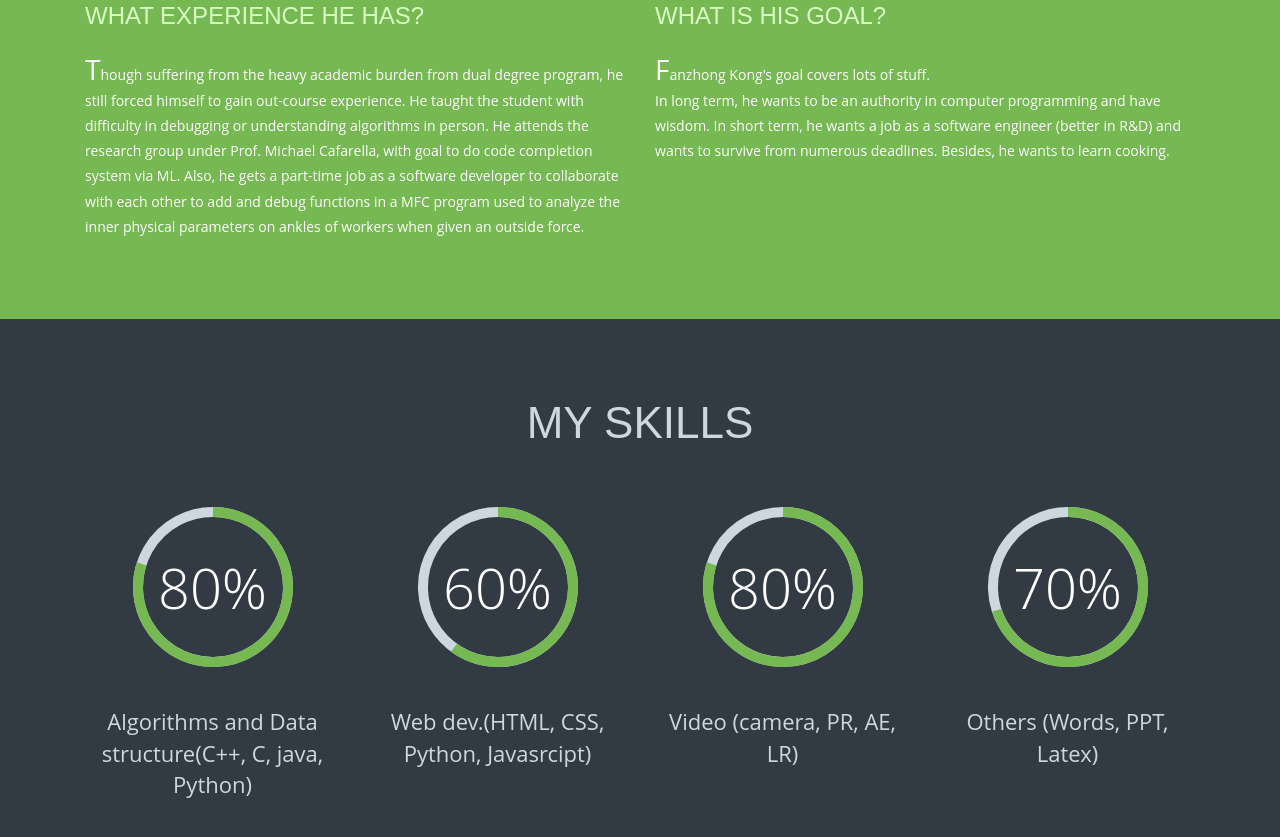
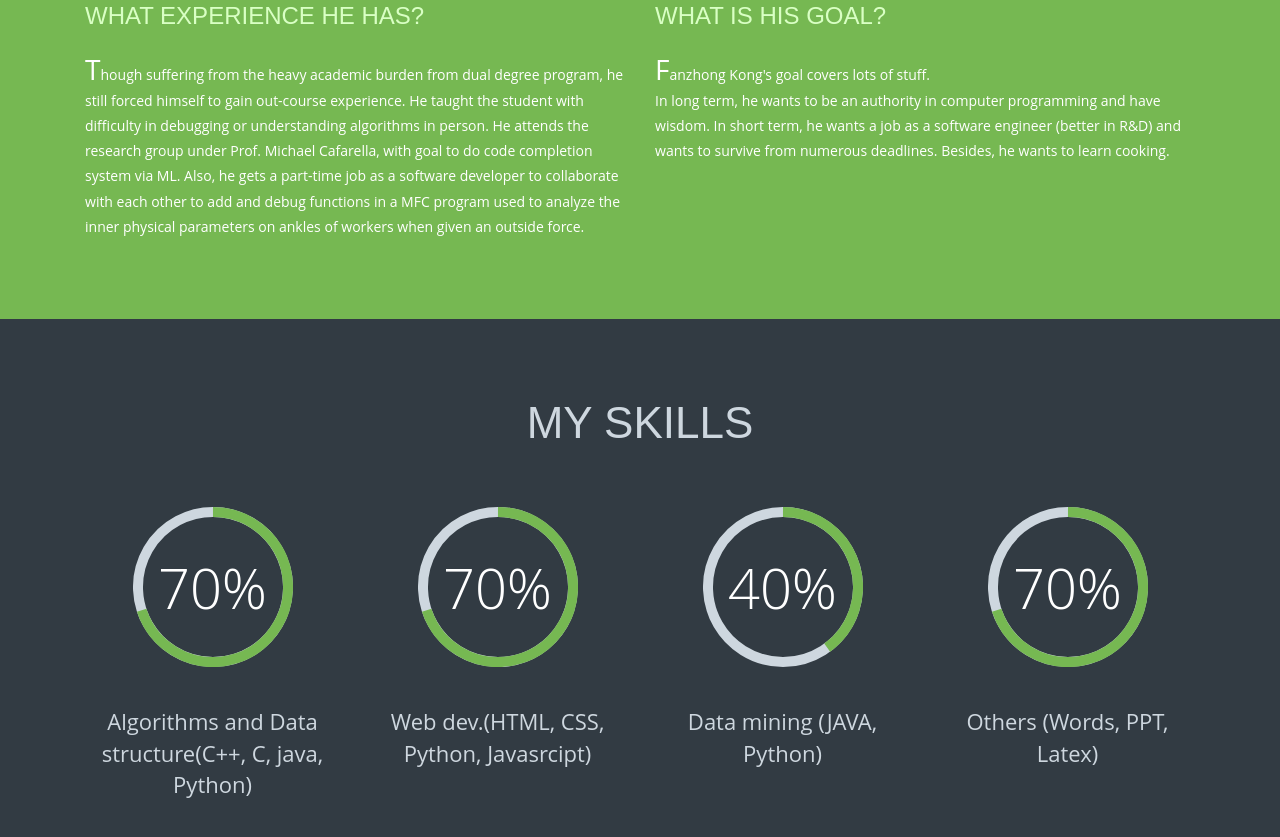
Before and after one commit to kongfanzhong/personal-website-kfz, a plain HTML site: page about.html in a window 1280 px wide. Shown: the part 406-1243 px from the top of the page. Drawn offline with Linux system fonts and the light colour scheme; a web font is replaced by a local one.

```diff
--- a/about.html
+++ b/about.html
@@ -142,7 +142,7 @@ h4.Tag{
           </div>
           <div class="col-md-3 skills-grid text-center">
             <div class="circle" id="circles-3"></div>
-            <p>Video (camera, PR, AE, LR)</p>
+            <p>Data mining (JAVA, Python)</p>
           </div>
           <div class="col-md-3 skills-grid text-center">
             <div class="circle" id="circles-4"></div>
@@ -153,7 +153,7 @@ h4.Tag{
           <script>
             var colors = [
                 ['#ced7df', '#76b852'], ['#ced7df', '#76b852'], ['#ced7df', '#76b852'], ['#ced7df','#76b852']];
-            var percentage = [0, 80, 60, 80, 70];
+            var percentage = [0, 70, 70, 40, 70];
             for (var i = 1; i <= 4; i++) {
                 var child = document.getElementById('circles-' + i);
                 Circles.create({
@@ -167,8 +167,8 @@ h4.Tag{
                 });
             }
 
-
-</script></div>
+        </script>
+        </div>
         </div>
       </div>
     </div>
```
